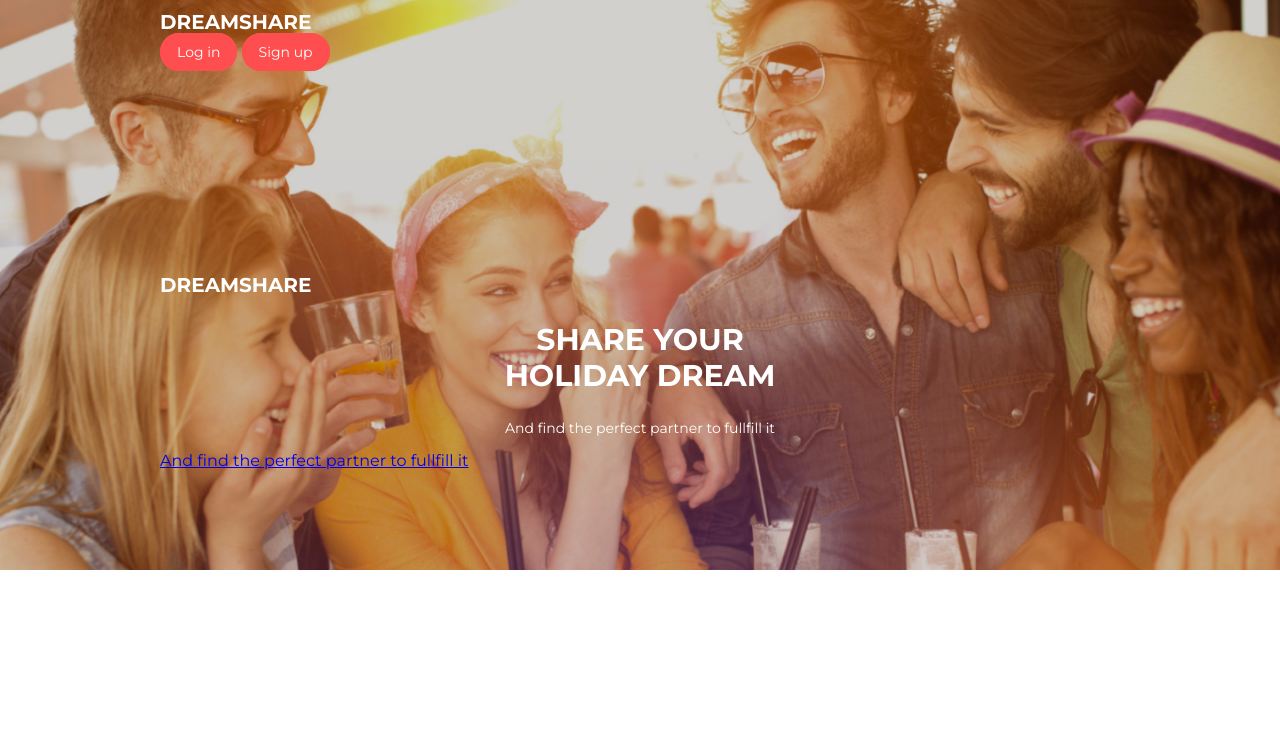
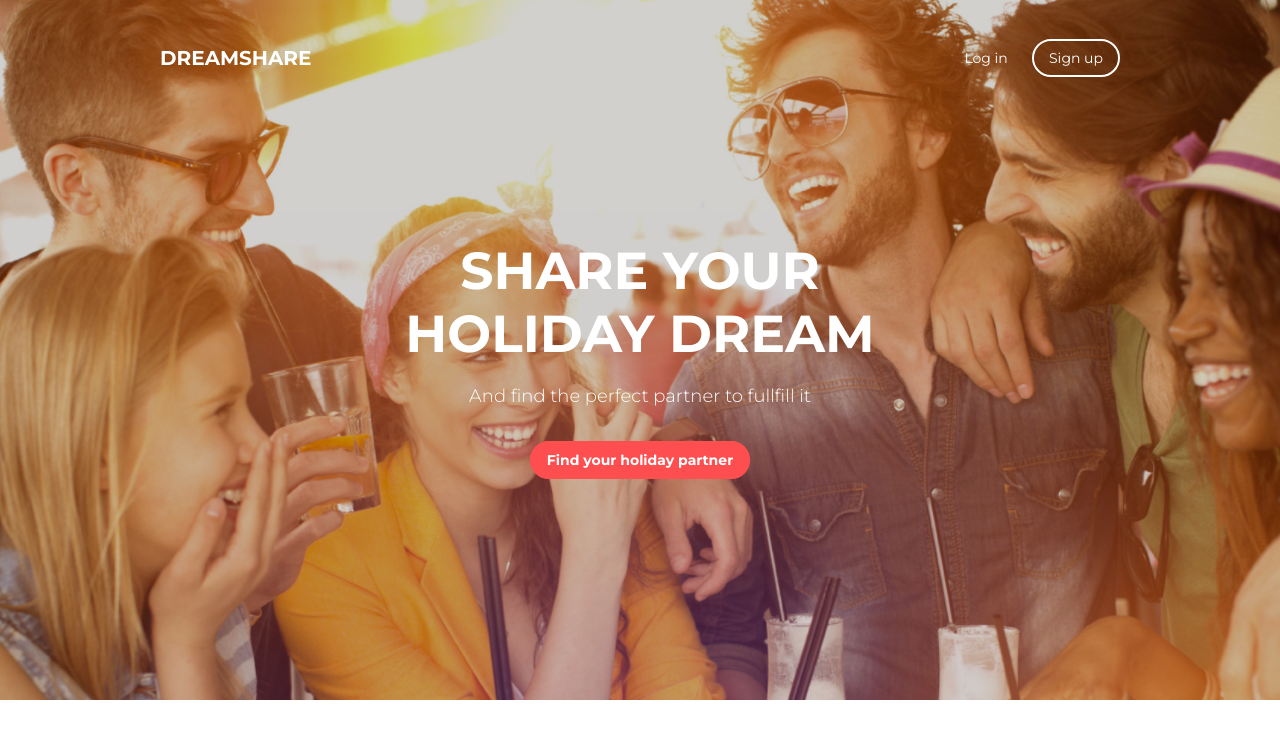
Before and after one commit to bismarcksevillat/NS-Dreamshare, a plain HTML site: page index.html in a window 1280 px wide. Drawn offline with Linux system fonts and the light colour scheme.

Commit message:
Header and Banner HTML and CSS only

```diff
--- a/index.html
+++ b/index.html
@@ -11,7 +11,6 @@
   <body>
     <header>
       <div class="info-container layout-container">
-        <div class="nav-container">
         <!-- Logo Container -->
         <div class="logo-container">
           <a href="#" class="logo" target="_self" title="Dreamshare logo">Dreamshare</a>
@@ -20,11 +19,10 @@
 
         <!-- Button container -->
         <nav>
-            <a href="#" class="btn" target="_self" title="Log in">Log in</a>
-            <a href="#" class="btn" target="_self" title="Sign up">Sign up</a>
+          <a href="#" target="_self" title="Log in">Log in</a>
+          <a href="#" class="btn white-border" target="_self" title="Sign up">Sign up</a>
         </nav>
         <!-- end of Button container -->
-        </div>
       </div>
     </header>
 
@@ -41,7 +39,7 @@
 
         <p>And find the perfect partner to fullfill it</p>
 
-        <div class="btn-container"><a href="#" target="_self" title="And find the perfect partner to fullfill it">And find the perfect partner to fullfill it</a></div>
+        <div class="btn-container"><a href="#" class="btn bold-text" target="_self" title="Find your holiday partner">Find your holiday partner</a></div>
       </div>
     </section>
     <!-- end of Home Banner -->
--- a/scss/base/_base.scss
+++ b/scss/base/_base.scss
@@ -20,8 +20,18 @@ p {
   font-size: 14px;
 }
 
+a {
+  color: $primary-color;
+  text-decoration: none;
+  font-size: 14px;
+}
+
 .layout-container {
   padding: 0px 15px;
   max-width: 960px;
   margin: 0 auto;
 }
+
+.bold-text {
+  font-weight: bold;
+}
--- a/scss/layout/_header.scss
+++ b/scss/layout/_header.scss
@@ -1,19 +1,41 @@
-
 header {
   position: absolute;
-  top: 10px;
+  top: 20px;
   bottom: auto;
   left: 10px;
   right: 10px;
   z-index: 100;
 
-  .logo-container {
-    display: none;
+  .info-container {
+    .logo-container {
+      display: none;
+    }
+
+    nav {
+      text-align: center;
+
+      a {
+        color: $white;
+
+        + a {
+          margin-left: 20px;
+        }
+      }
+    }
   }
 
   @media (min-width: 768px) {
-    .logo-container {
-      display: block;
+    top: 40px;
+
+    .info-container {
+      display: flex;
+      flex-direction: row;
+      justify-content: space-between;
+      align-items: center;
+
+      .logo-container {
+        display: block;
+      }
     }
   }
 }
--- a/scss/pages/_home.scss
+++ b/scss/pages/_home.scss
@@ -8,9 +8,7 @@
     text-decoration: none;
     text-transform: uppercase;
 
-    &:hover,
-    &:active,
-    &:focus {
+    @include on-event {
       color: $primary-color;
     }
   }
@@ -29,17 +27,17 @@
   .banner-content {
     position: absolute;
     top: auto;
-    bottom: 100px;
+    bottom: 150px;
     left: 0px;
     right: 0px;
     z-index: 10;
     padding: 0px 10px;
+    text-align: center;
 
     h1 {
       font-size: 30px;
       line-height: 1.2;
       color: $white;
-      text-align: center;
 
       span {
         display: block;
@@ -48,7 +46,29 @@
 
     p {
       color: $white;
-      text-align: center;
+      font-size: 18px;
+      font-weight: 300;
+    }
+  }
+
+  @media (min-width: 768px) {
+    height: 700px;
+
+    .banner-content {
+      bottom: calc(50% - 128px);
+
+      .logo-container {
+        display: none;
+      }
+
+      h1 {
+        font-size: 52px;
+        margin: 0px 0px 20px;
+      }
+
+      p {
+        margin: 0px 0px 35px;
+      }
     }
   }
 }
```
Also changed, not shown: css/main.css, 1 other file. Lines whose indentation alone changed are shown as unchanged.
